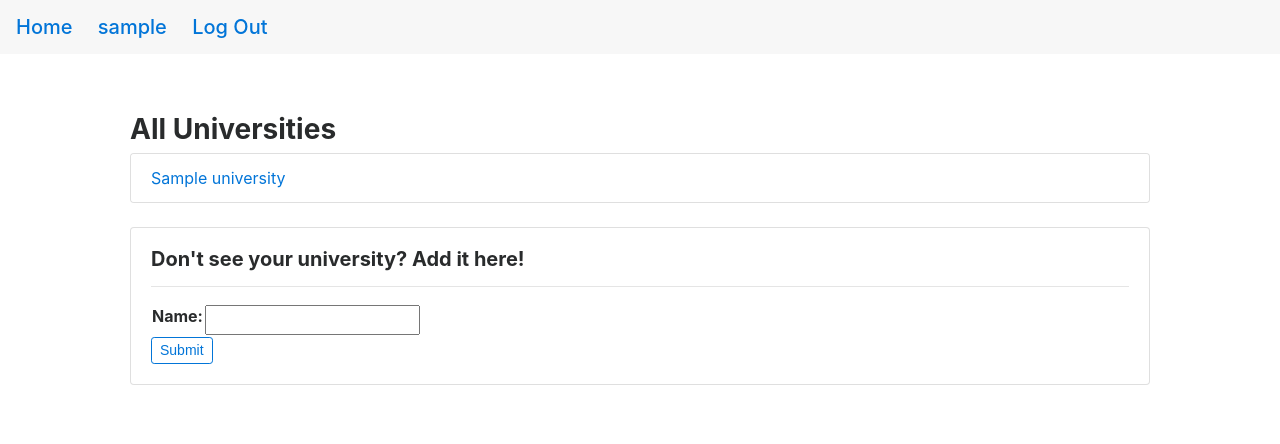
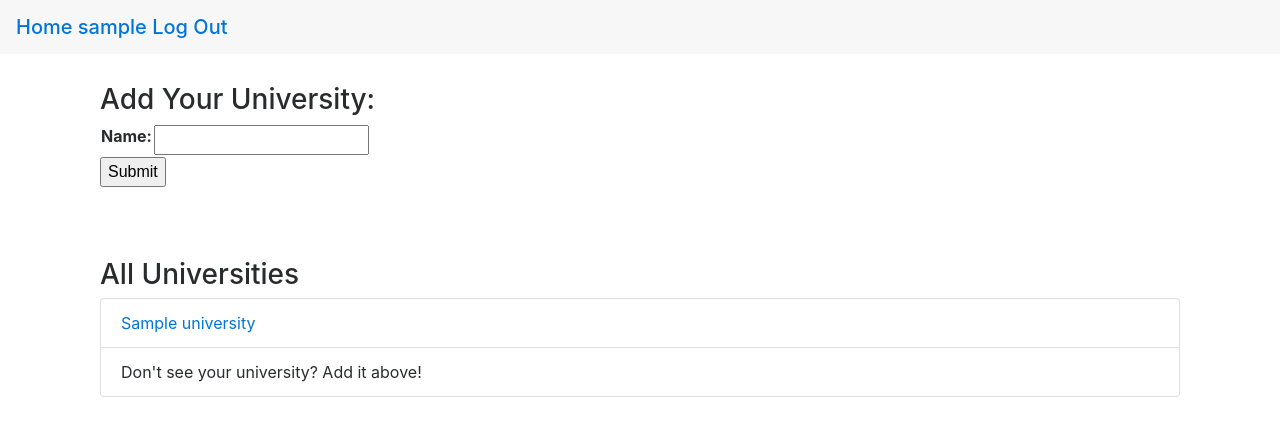
Before and after one commit to danagilliann/large_scale, a Django app: page /micro/ in a window 1280 px wide. Shown: the top 444 px of the page. Run offline with Django 3.2, Linux system fonts and the light colour scheme; a user stored in the database is signed in; tables that the repository leaves empty hold one stand-in row (values such as "Sample post"); some libraries are stand-ins or nearby versions.

Commit message:
Revert "cleanup"

```diff
--- a/web/scalica/micro/templates/micro/base.html
+++ b/web/scalica/micro/templates/micro/base.html
@@ -4,20 +4,17 @@
 <head>
   <link rel="stylesheet" type="text/css" href="{% static 'micro/style.css' %}" />
   <link rel="stylesheet" href="https://maxcdn.bootstrapcdn.com/bootstrap/4.0.0-alpha.6/css/bootstrap.min.css" integrity="sha384-rwoIResjU2yc3z8GV/NPeZWAv56rSmLldC3R/AZzGRnGxQQKnKkoFVhFQhNUwEyJ" crossorigin="anonymous">
-  <script src="https://code.jquery.com/jquery-3.1.1.slim.min.js" integrity="sha384-A7FZj7v+d/sdmMqp/nOQwliLvUsJfDHW+k9Omg/a/EheAdgtzNs3hpfag6Ed950n" crossorigin="anonymous"></script>
-  <script src="https://cdnjs.cloudflare.com/ajax/libs/tether/1.4.0/js/tether.min.js" integrity="sha384-DztdAPBWPRXSA/3eYEEUWrWCy7G5KFbe8fFjk5JAIxUYHKkDx6Qin1DkWx51bBrb" crossorigin="anonymous"></script>
-  <script src="https://maxcdn.bootstrapcdn.com/bootstrap/4.0.0-alpha.6/js/bootstrap.min.js" integrity="sha384-vBWWzlZJ8ea9aCX4pEW3rVHjgjt7zpkNpZk+02D9phzyeVkE+jo0ieGizqPLForn" crossorigin="anonymous"></script>
   <title>Scalica</title>
 </head>
 <body>
   <nav class="navbar navbar-light bg-faded">
     <h1 class="navbar-brand mb-0">
       {% if user.is_authenticated %}
-        <a href="/micro" style="margin-right: 20px;">Home </a>
-        <a href="/micro/user/{{user.id}}/" style="margin-right: 20px;">{{ user.username }}</a>
-        <a href="{% url 'micro:logout' %}" style="margin-right: 20px;">Log Out</a>
+        <a href="/micro">Home </a>
+        <a href="/micro/user/{{user.id}}/">{{ user.username }}</a>
+        <a href="{% url 'micro:logout' %}">Log Out</a>
           {% else %}
-        <a href="{% url 'micro:login' %}" style="margin-right: 20px;">Log In</a>
+        <a href="{% url 'micro:login' %}">Log In</a>
       {% endif %}
     </h1>
   </nav>
@@ -25,7 +22,7 @@
   <div id="sidebar">
     {% block sidebar %}{% endblock sidebar %}
   </div>
-  <div id="content" class="container" style="padding: 30px;">
+  <div id="content">
     {% block content %}{% endblock content %}
   </div>
 </body>
--- a/web/scalica/micro/templates/micro/register.html
+++ b/web/scalica/micro/templates/micro/register.html
@@ -1,6 +1,5 @@
 {% extends "micro/base.html" %}
 {% block content %}
-<div class="container" style="padding: 30px;">
 <form action="/micro/register/" method="post">
 <table class="registerTable">
   {% csrf_token %}
@@ -8,5 +7,4 @@
 </table>
   <input type="submit" value="Submit" />
 </form>
-</div>
 {% endblock %}
--- a/web/scalica/micro/templates/micro/universities.html
+++ b/web/scalica/micro/templates/micro/universities.html
@@ -2,15 +2,27 @@
 {% block content %}
 
 <div class="container" style="padding: 30px;">
-  <h3><strong>All Universities</strong></h3>
+	<h3>Add Your University:</h3>
+	<form action="/micro/post_university/" method="post">
+	<table class="registerTable">
+	  {% csrf_token %}
+	  {{ form.as_table }}
+	</table>
+	  <input type="submit" value="Submit" />
+	</form>
+	<br><br><br>
+
+  <h3>All Universities</h3>
   {% if university_list %}
     <div class="card">
     	<ul class="list-group list-group-flush">
     		{% for university in university_list %}
     		<li class="list-group-item"><a href="/micro/university/{{university.id}}">{{ university.name }}</a></li>
     		{% endfor %}
+        <li class="list-group-item">Don't see your university? Add it above!</li>
     	</ul>
     </div>
+  </div>
   {% else %}
     <div class="card">
      <div class="card-block">
@@ -18,20 +30,4 @@
       </div>
     </div>
   {% endif %}
-
-  <br/>
-  <div class="card">
-     <div class="card-block">
-      <h5><strong>Don't see your university? Add it here!</strong></h5>
-      <hr/>
-      <form action="/micro/post_university/" method="post">
-        <table class="registerTable">
-          {% csrf_token %}
-          {{ form.as_table }}
-        </table>
-        <button type="submit" class="btn btn-outline-primary btn-sm">Submit</button>
-      </form>
-    </div>
-  </div>
-</div>
 {% endblock %}
```
Also changed, not shown: web/scalica/micro/templates/micro/user.html (+6 -31 lines), 1 other file. Lines whose indentation alone changed are shown as unchanged.
